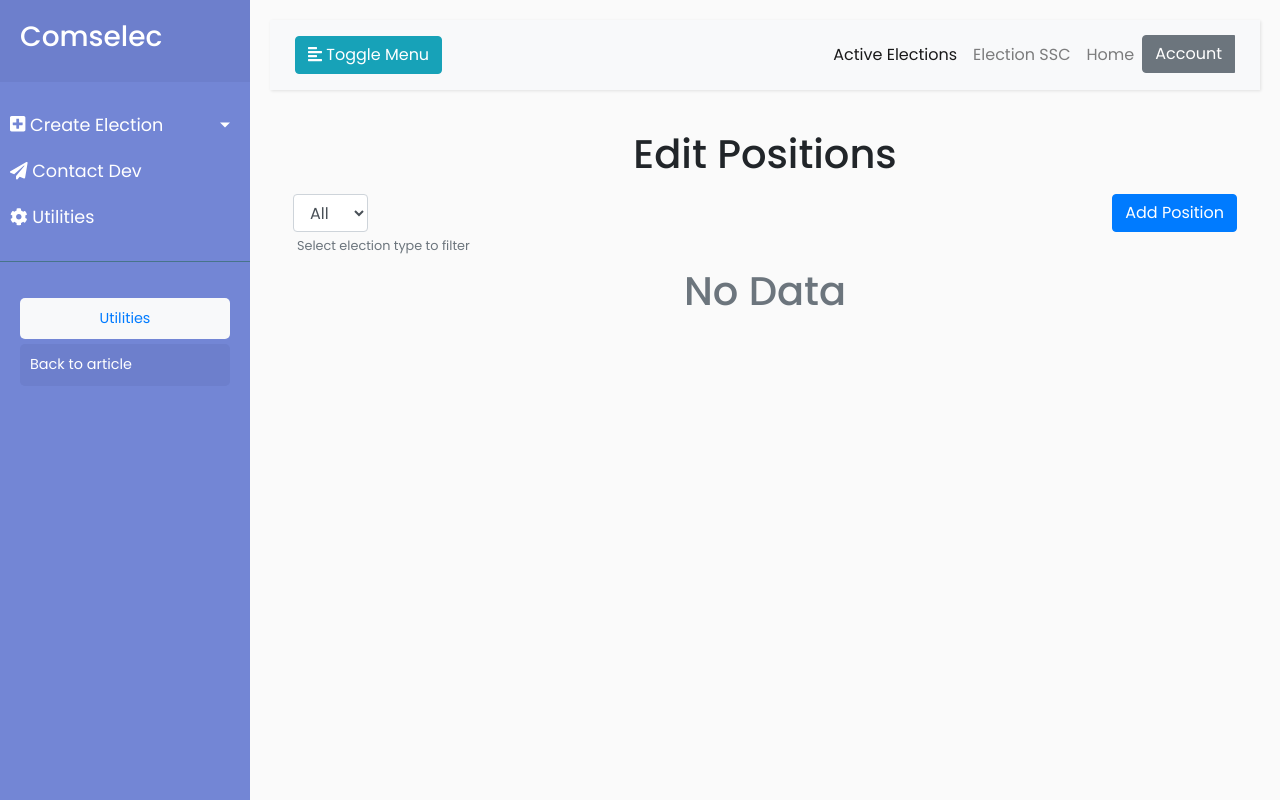
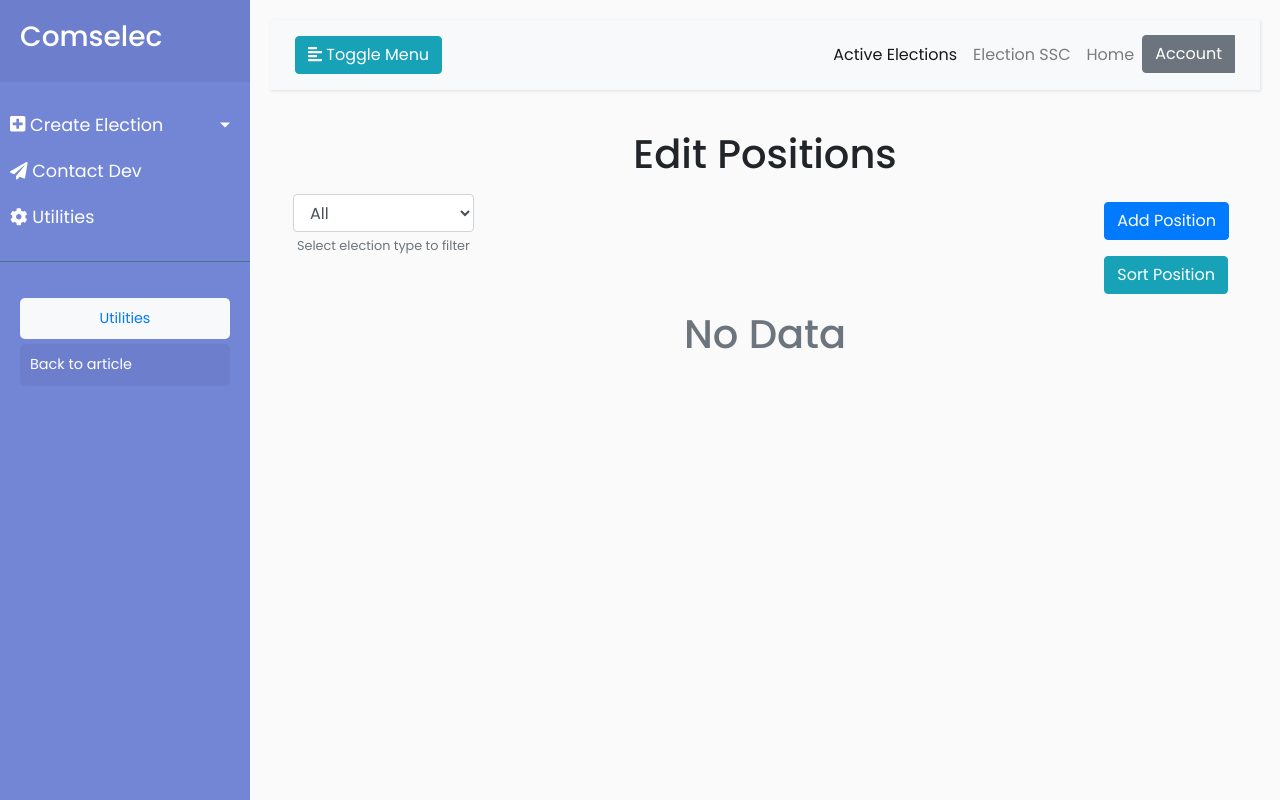
Before and after one commit to JRParreno/comselec, a Django app: page /utilities/position_utilities/edit in a window 1280 px wide. Run offline with Django 3.2, Linux system fonts and the light colour scheme; a user stored in the database is signed in; data that the repository does not hold is empty; some libraries are stand-ins or nearby versions.

Commit message:
Added sort position button

```diff
--- a/election/templates/election/administrator/utilities/edit_position_utilities.html
+++ b/election/templates/election/administrator/utilities/edit_position_utilities.html
@@ -5,7 +5,7 @@
 </div>
 <div class="d-flex">
 	<div class="p-2">
-	<select class="form-control  col-sm-5" onchange="location = this.value;">
+	<select class="form-control col-sm-12" onchange="location = this.value;">
 		<option value="{% url 'position-edit-filter' 0 %}">
   			All
   		</option>
@@ -24,8 +24,16 @@
 		<small class="form-text text-muted m-1">Select election type to filter</small>
 	</div>
 	<div class="ml-auto p-2">
-		<a id="add" class="btn btn-primary text-white"
-			href="{% url 'position-add' %}">Add Position</a>
+		<div class="d-flex align-items-start flex-column" >
+  			<div class="p-2">
+  				<a id="add" class="btn btn-primary text-white"
+					href="{% url 'position-add' %}">Add Position</a>
+  			</div>
+  			<div class="p-2">
+  				<a id="add" class="btn btn-info text-white"
+				href="{% url 'position-add' %}">Sort Position</a>
+  			</div>
+  			</div>
 	</div>
 </div>
 {% if objectCount > 0 %}
```
